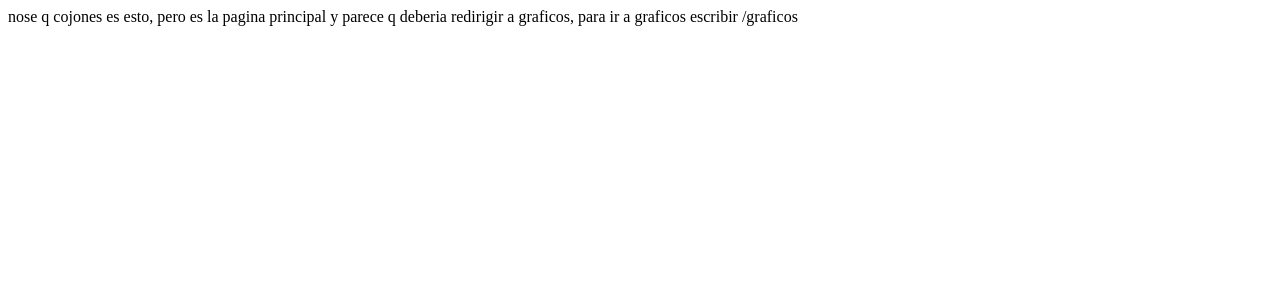
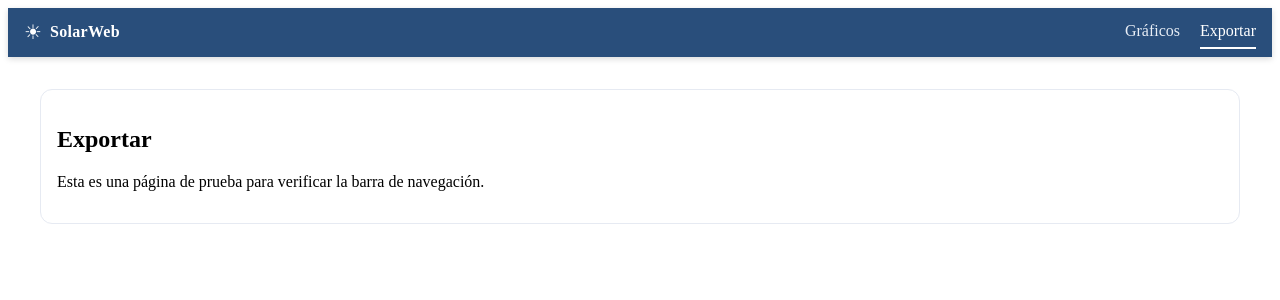
Before and after one commit to Niik4466/SolarWeb, an Angular app in the folder frontend/app/: page /exportar in a window 1280 px wide. Before the commit this address led to /. Shown: the top 300 px of the page. Built offline with nearby package versions, Linux system fonts and the light colour scheme.

Commit message:
se crea navbar y pestaña exportar

```diff
--- a/frontend/app/angular.json
+++ b/frontend/app/angular.json
@@ -94,5 +94,8 @@
         }
       }
     }
+  },
+  "cli": {
+    "analytics": false
   }
 }
--- a/frontend/app/src/app/app.routes.ts
+++ b/frontend/app/src/app/app.routes.ts
@@ -1,12 +1,10 @@
 import { Routes } from '@angular/router';
+import { GraficosComponent } from './pages/graficos/graficos';
+import { ExportarComponent } from './pages/exportar/exportar';
 
 export const routes: Routes = [
-
-    // Ruta para el componente Graficos
-  {
-    path: 'graficos',
-    loadComponent: () =>
-      import('./pages/graficos/graficos').then(m => m.GraficosComponent),
-    title: 'Gráficos'
-  },
+  { path: '', pathMatch: 'full', redirectTo: 'graficos' },
+  { path: 'graficos', component: GraficosComponent },
+  { path: 'exportar', component: ExportarComponent },   // <-- nueva ruta
+  { path: '**', redirectTo: 'graficos' }
 ];
--- a/frontend/app/src/app/app.ts
+++ b/frontend/app/src/app/app.ts
@@ -1,18 +1,21 @@
-import { Component, signal } from '@angular/core';
+import { Component } from '@angular/core';
 import { RouterOutlet } from '@angular/router';
 import { CommonModule } from '@angular/common';
+import { NavbarComponent } from './components/ui/navbar/navbar.component';
 
 @Component({
   selector: 'app-root',
   standalone: true,
-  imports: [CommonModule, RouterOutlet],
+  //Se agregan los imports necesarios
+  imports: [CommonModule, RouterOutlet, NavbarComponent],
+
+  //Template agrega el componente necesario
   template: `
-    <nav class="main-nav">
-      <a routerLink="/graficos" routerLinkActive="active">nose q cojones es esto, pero es la pagina principal y parece q deberia redirigir a graficos, para ir a graficos escribir /graficos</a>
-    </nav>
-    <router-outlet></router-outlet>
+    <app-navbar></app-navbar>
+    <main class="container">
+      <router-outlet></router-outlet>
+    </main>
   `,
+  styles: [`.container{max-width:1200px;margin:0 auto;padding:1rem}`]
 })
-export class App {
-  protected readonly title = signal('app');
-}
+export class App {}
--- /dev/null
+++ b/frontend/app/src/app/components/ui/navbar/navbar.component.html
@@ -0,0 +1,26 @@
+<header class="nav" role="navigation" aria-label="Principal">
+  <div class="brand">
+
+
+    <!-- Si aún no tienes logo, deja solo el texto -->
+    <span class="logo">☀</span>
+    <span class="title">SolarWeb</span>
+  </div>
+
+
+  <!-- Puedes agregar más pestañas según sea necesario -->
+  <nav class="tabs" role="tablist">
+
+    <!-- Pestaña Gráficos -->
+    <a routerLink="/graficos"
+       routerLinkActive="active"
+       class="tab"
+       [attr.aria-current]="(true ? 'page' : null)">Gráficos</a>
+
+
+    <!-- Pestaña Exportar -->
+    <a routerLink="/exportar"
+       routerLinkActive="active"
+       class="tab">Exportar</a>
+  </nav>
+</header>
--- /dev/null
+++ b/frontend/app/src/app/components/ui/navbar/navbar.component.scss
@@ -0,0 +1,18 @@
+.nav {
+  display: flex; align-items: center; justify-content: space-between;
+  padding: .5rem 1rem; background: #294e7b; color: #fff;
+  box-shadow: 0 2px 6px rgba(0,0,0,.15);
+  position: sticky; top: 0; z-index: 50;
+}
+
+.brand { display: flex; align-items: center; gap: .5rem; }
+.logo { font-size: 1.25rem; line-height: 1; }
+.title { font-weight: 700; letter-spacing: .3px; }
+
+.tabs { display: flex; gap: 1.25rem; margin-left: 2rem; }
+.tab {
+  color: #e8eef6; text-decoration: none; padding: .4rem 0;
+  border-bottom: 2px solid transparent; transition: .15s ease;
+}
+.tab:hover { color: #ffffff; }
+.tab.active { color: #ffffff; border-bottom-color: #ffffff; }
--- /dev/null
+++ b/frontend/app/src/app/pages/exportar/exportar.html
@@ -0,0 +1,4 @@
+<section class="wrap">
+  <h1>Exportar</h1>
+  <p>Esta es una página de prueba para verificar la barra de navegación.</p>
+</section>
--- /dev/null
+++ b/frontend/app/src/app/pages/exportar/exportar.scss
@@ -0,0 +1,8 @@
+.wrap{
+  max-width: 1200px;
+  margin: 1rem auto;
+  padding: 1rem;
+  background: #fff;
+  border: 1px solid #e6eaf2;
+  border-radius: .75rem;
+}
--- /dev/null
+++ b/frontend/app/src/app/pages/exportar/exportar.ts
@@ -0,0 +1,11 @@
+import { Component } from '@angular/core';
+import { CommonModule } from '@angular/common';
+
+@Component({
+  selector: 'app-exportar',
+  standalone: true,
+  imports: [CommonModule],
+  templateUrl: './exportar.html',
+  styleUrls: ['./exportar.scss']
+})
+export class ExportarComponent {}
```
Also changed, not shown: frontend/app/src/app/components/ui/navbar/navbar.component.ts (added, +11 -0 lines), 1 other file (tests, documents, lock files or other folders).
